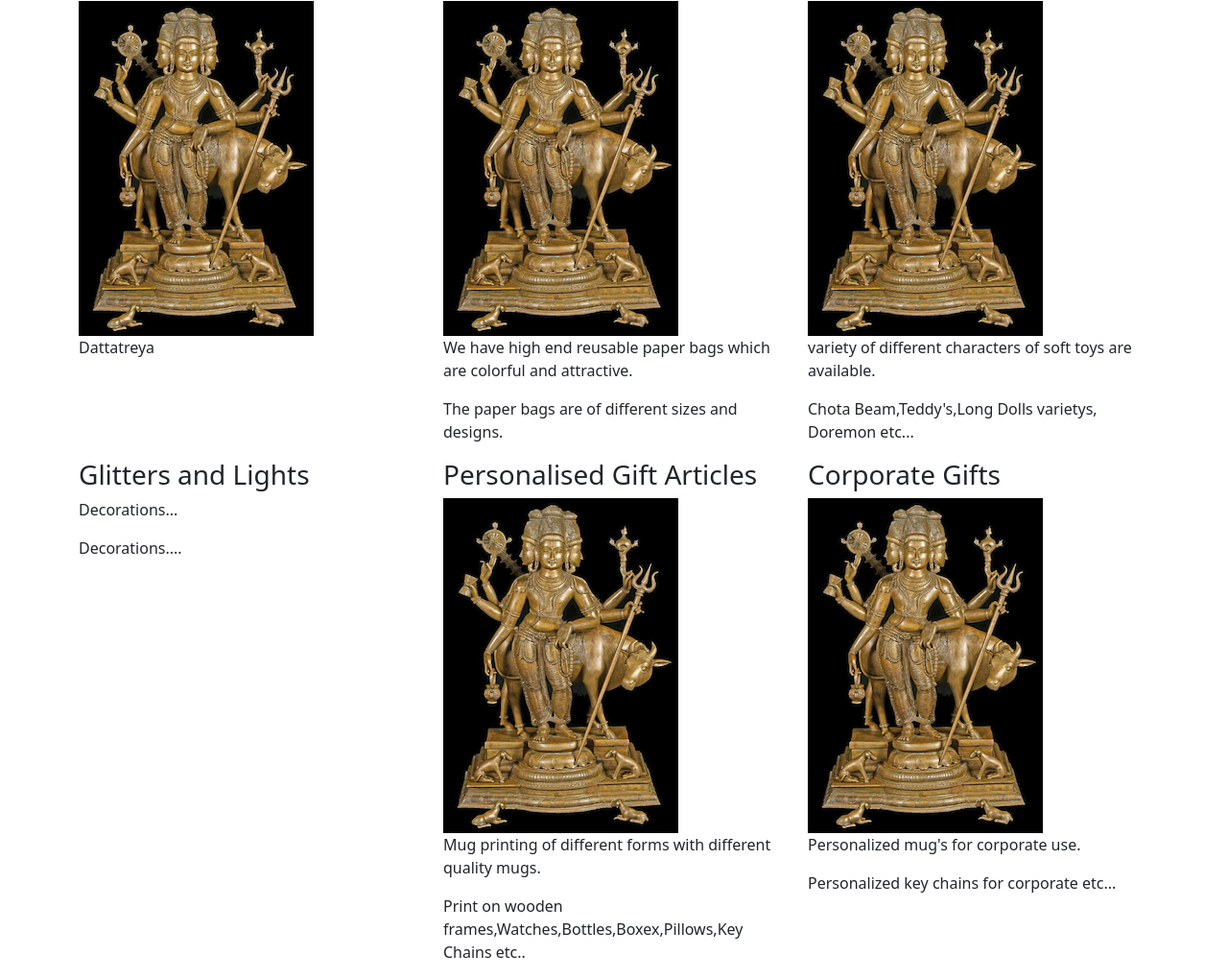
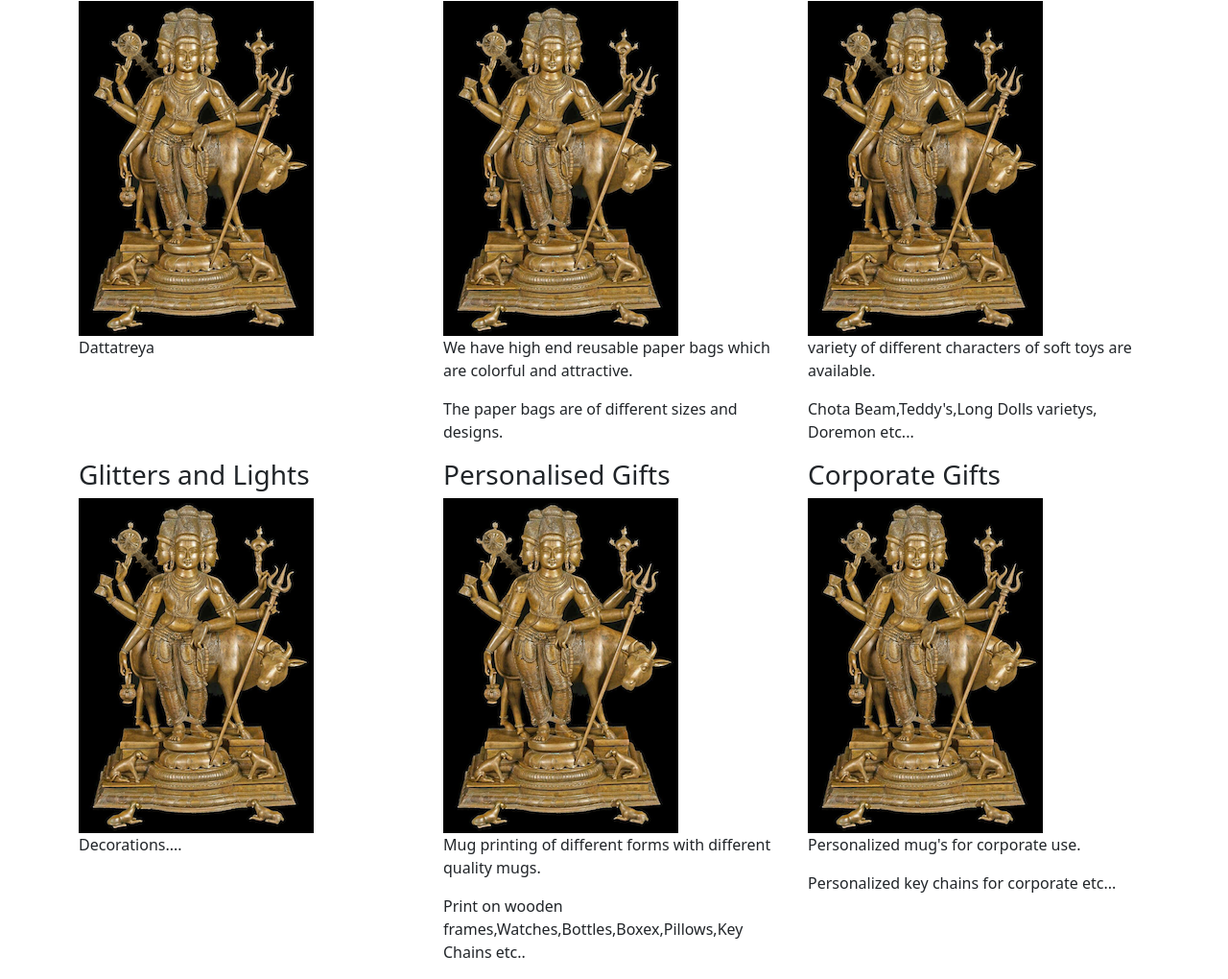
Before and after one commit to shri-dattatreya/collections, a plain HTML site: page index.html in a window 1280 px wide. Shown: the part 337-1357 px from the top of the page at 96% size. Drawn offline with Linux system fonts and the light colour scheme.

Commit message:
Update index.html

```diff
--- a/index.html
+++ b/index.html
@@ -65,11 +65,11 @@
   <div class="row">
     <div class="col-sm-4">
       <h3>Glitters and Lights</h3>
-      <p> Decorations...</p>
+      <img  class="img-fluid" src="images/shri-dattatreya.png" alt="HAPPY BIRTHDAY " >
       <p> Decorations....</p>
     </div>
     <div class="col-sm-4">
-      <h3>Personalised Gift Articles</h3>
+      <h3>Personalised Gifts</h3>
       <img  class="img-fluid" src="images/shri-dattatreya.png" alt="HAPPY BIRTHDAY " >
       <p>Mug printing of different forms with different quality mugs.</p>
       <p>Print on wooden frames,Watches,Bottles,Boxex,Pillows,Key Chains etc..</p>
```
